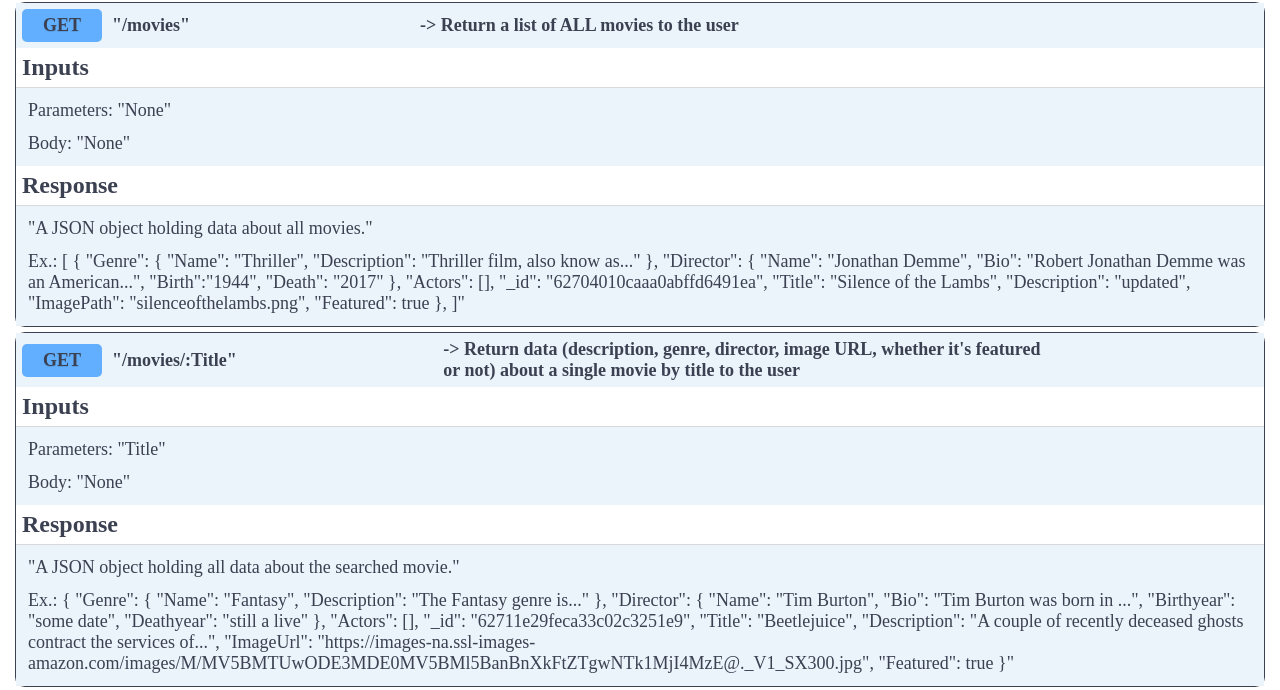
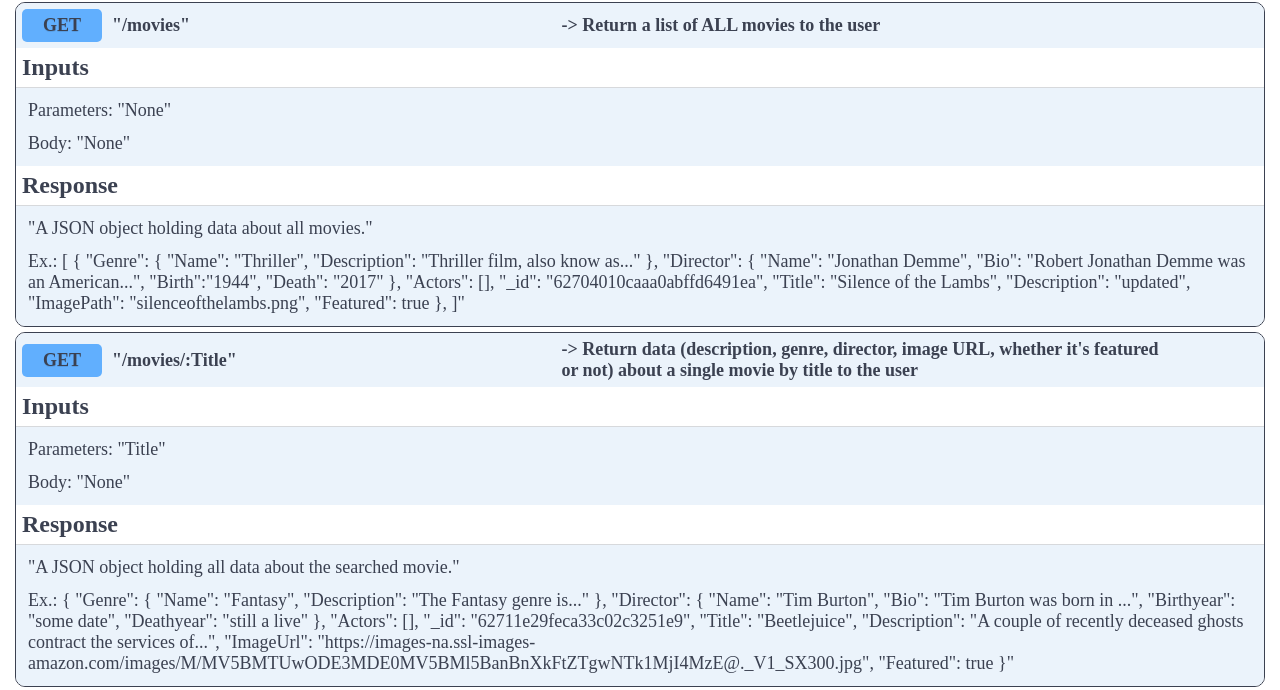
Before and after one commit to knopgm/movie_api, a website: page public/documentation.html in a window 1280 px wide. Shown: the part 86-776 px from the top of the page. Drawn offline with Linux system fonts and the light colour scheme.

Commit message:
Improve CSS style to documentation

```diff
--- a/public/css/styles.css
+++ b/public/css/styles.css
@@ -41,6 +41,7 @@ body {
   border: 1px solid;
   border-radius: 10px;
   margin: 5px;
+  overflow: hidden;
 }
 
 .card_header {
@@ -59,6 +60,9 @@ body {
   text-align: center;
   text-shadow: 0 1px 0 rgb(0 0 0 / 10%);
   min-width: 80px;
+}
+.card_header_url {
+  flex: 0 1 calc(30% - 10px);
 }
 .card_header_return {
   width: 50%;
```
